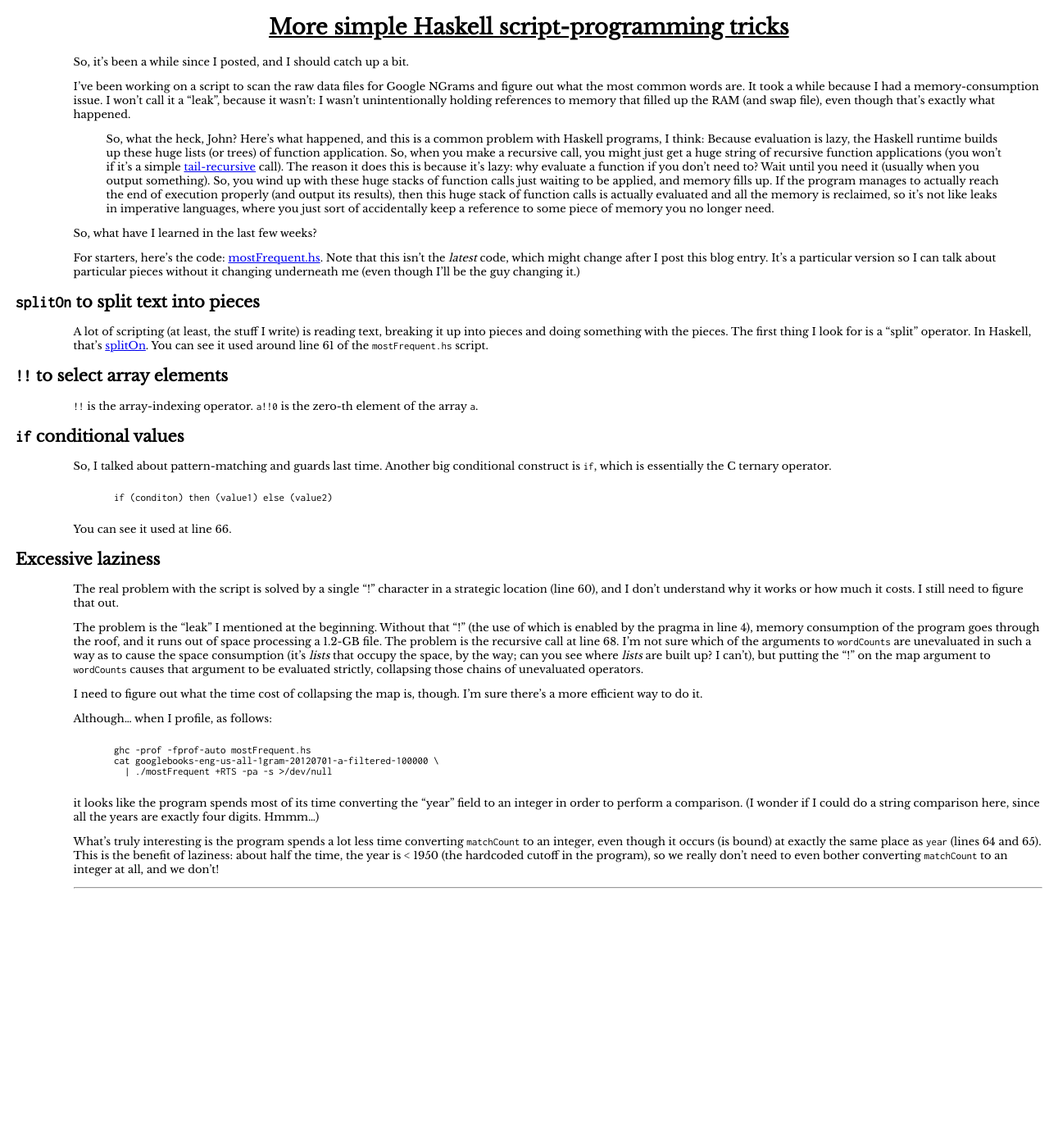
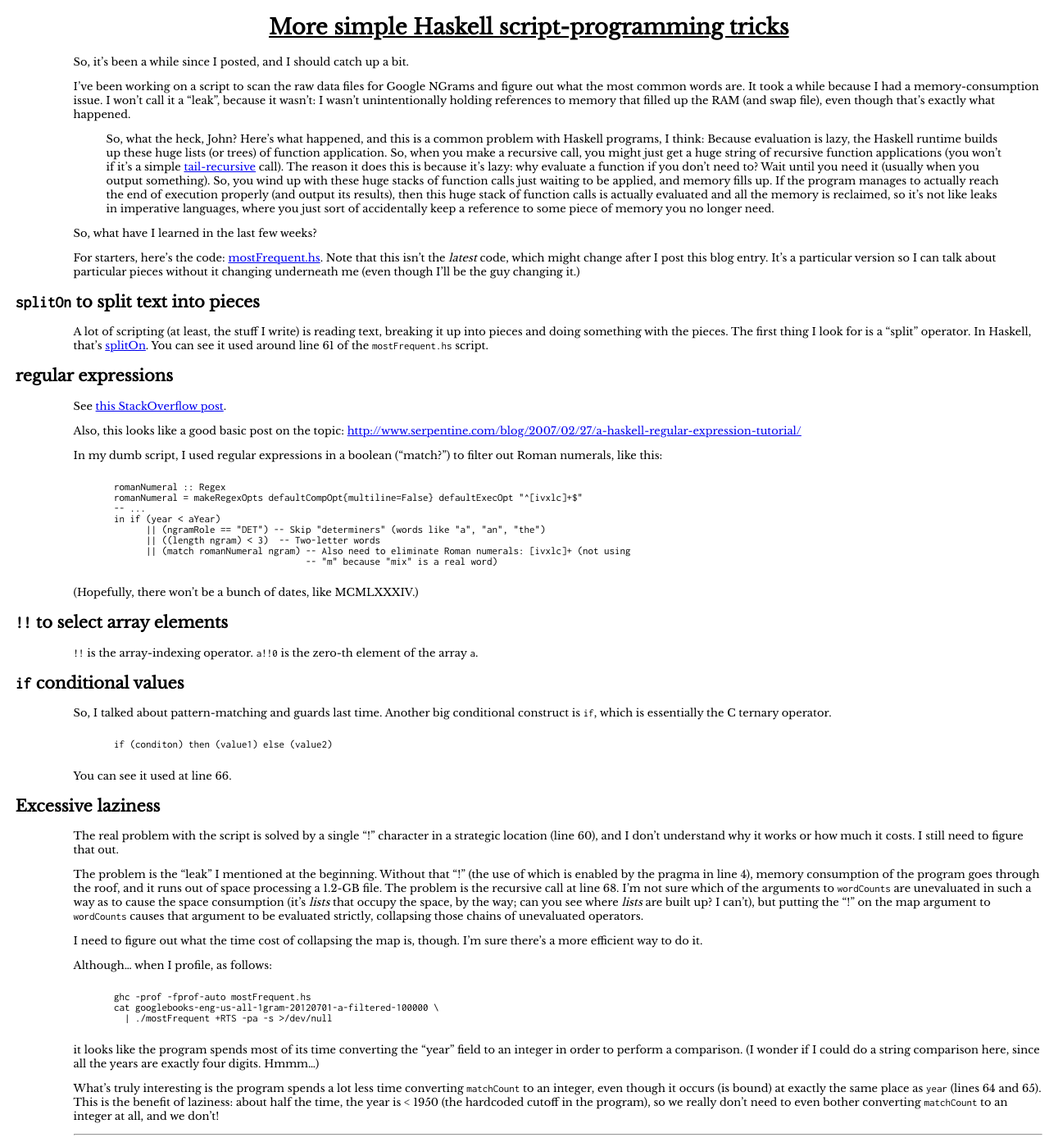
Before and after one commit to JohnL4/johnl4.github.io, a Jekyll site: the page built from _posts/2015-11-03-more-stupid-haskell-scriptage.markdown, in a window 1280 px wide. Shown: the whole page at 82% size. Built offline with Jekyll 4.4.1, drawn with Linux system fonts in a browser that asks for light colours; comment, search, counter and statistics services are not loaded; before the commit the page ends 1092 px from its top, so only the background shows below that.

Commit message:
Update recent blog post to talk about regular expressions a little bit.

```diff
--- a/_posts/2015-11-03-more-stupid-haskell-scriptage.markdown
+++ b/_posts/2015-11-03-more-stupid-haskell-scriptage.markdown
@@ -35,6 +35,29 @@ A lot of scripting (at least, the stuff I write) is reading text, breaking it up
 with the pieces.  The first thing I look for is a "split" operator.  In Haskell, that's
 [splitOn](http://hackage.haskell.org/package/text-1.2.1.3/docs/Data-Text.html#v:splitOn).  You can see it used
 around line 61 of the `mostFrequent.hs` script.
+
+regular expressions
+-------------------
+
+See [this StackOverflow post](http://stackoverflow.com/a/32150031/370611).
+
+Also, this looks like a good basic post on the topic:
+[http://www.serpentine.com/blog/2007/02/27/a-haskell-regular-expression-tutorial/](http://www.serpentine.com/blog/2007/02/27/a-haskell-regular-expression-tutorial/)
+
+In my dumb script, I used regular expressions in a boolean ("match?") to filter out Roman numerals, like this:
+
+~~~
+romanNumeral :: Regex
+romanNumeral = makeRegexOpts defaultCompOpt{multiline=False} defaultExecOpt "^[ivxlc]+$"
+-- ...
+in if (year < aYear)
+      || (ngramRole == "DET") -- Skip "determiners" (words like "a", "an", "the")
+      || ((length ngram) < 3)  -- Two-letter words
+      || (match romanNumeral ngram) -- Also need to eliminate Roman numerals: [ivxlc]+ (not using
+                                    -- "m" because "mix" is a real word)
+~~~
+
+(Hopefully, there won't be a bunch of dates, like MCMLXXXIV.)
 
 `!!` to select array elements
 -----------------------------
```
